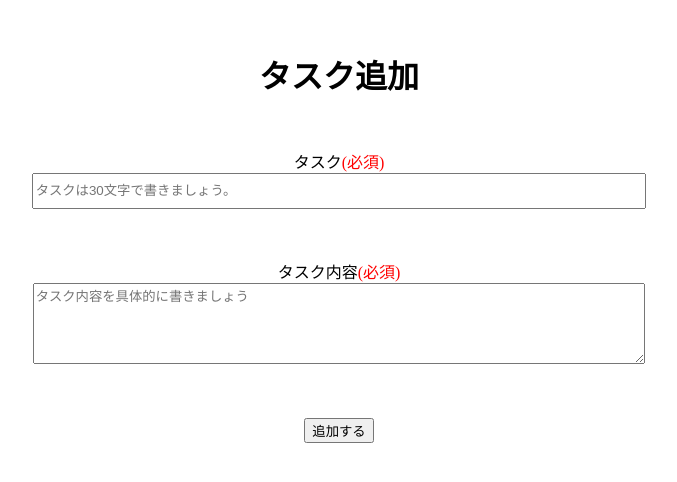
After one commit to shinsaku-web/phpTodoApp, a PHP site: page /tasks/add.php in a window 1280 px wide. The commit adds this page. Shown: the top 482 px of the page, without its empty margins (301-978 px from the left). Run offline with PHP 8.4, Linux system fonts and the light colour scheme.

Commit message:
登録処理とちゅうまで

```diff
--- a/src/public/show.php
+++ b/src/public/show.php
@@ -65,7 +65,7 @@ try {
         <table>
             <tr>
                 <th>ID</th>
-                <td><?php echo $_GET['data']; ?></td>
+                <td><?php echo $_GET['task']; ?></td>
             </tr>
             <tr>
                 <th>タスク</th>
@@ -78,12 +78,10 @@ try {
             <tr>
                 <th>作成日時</th>
                 <td><?php echo htmlspecialchars($task['created']) ?></td>
-                <!-- <td>{{ $task->created_at->format('Y年m月d日 H:i') }}</td> -->
             </tr>
             <tr>
                 <th>更新日時</th>
                 <td><?php echo htmlspecialchars($task['updated']) ?></td>
-                <!-- <td>{{ $task->updated_at->format('Y年m月d日 H:i') }}</td> -->
             </tr>
         </table>
         <div class="link">
--- /dev/null
+++ b/src/public/tasks/add.php
@@ -0,0 +1,55 @@
+<!DOCTYPE html>
+<html lang="ja">
+
+<head>
+    <meta charset="UTF-8">
+    <meta http-equiv="X-UA-Compatible" content="IE=edge">
+    <meta name="viewport" content="width=device-width, initial-scale=1.0">
+    <title>タスク追加</title>
+    <style>
+        h1 {
+            text-align: center;
+            padding: 30px;
+        }
+
+        .form {
+            width: 80%;
+            margin: 0 auto;
+            text-align: center;
+        }
+
+        .form-group {
+            padding-bottom: 50px;
+        }
+
+        span {
+            color: red;
+        }
+
+        input {
+            width: 60%;
+            height: 30px;
+        }
+
+        textarea {
+            width: 60%;
+        }
+    </style>
+</head>
+
+<body>
+    <h1>タスク追加</h1>
+    <form action="/" method="POST" class="form">
+        <div class="form-group">
+            <label for="name">タスク<span>(必須)</span></label><br>
+            <input type="text" name="name" maxlength="30" placeholder="タスクは30文字で書きましょう。">
+        </div>
+        <div class="form-group">
+            <label for="content">タスク内容<span>(必須)</span></label><br>
+            <textarea rows="5" name="content" placeholder="タスク内容を具体的に書きましょう"></textarea>
+        </div>
+        <button type="submit">追加する</button>
+    </form>
+</body>
+
+</html>
```
Also changed, not shown: src/public/index.php (+21 -0 lines), src/public/tasks/delete.php (added), src/public/tasks/edit.php (added).
